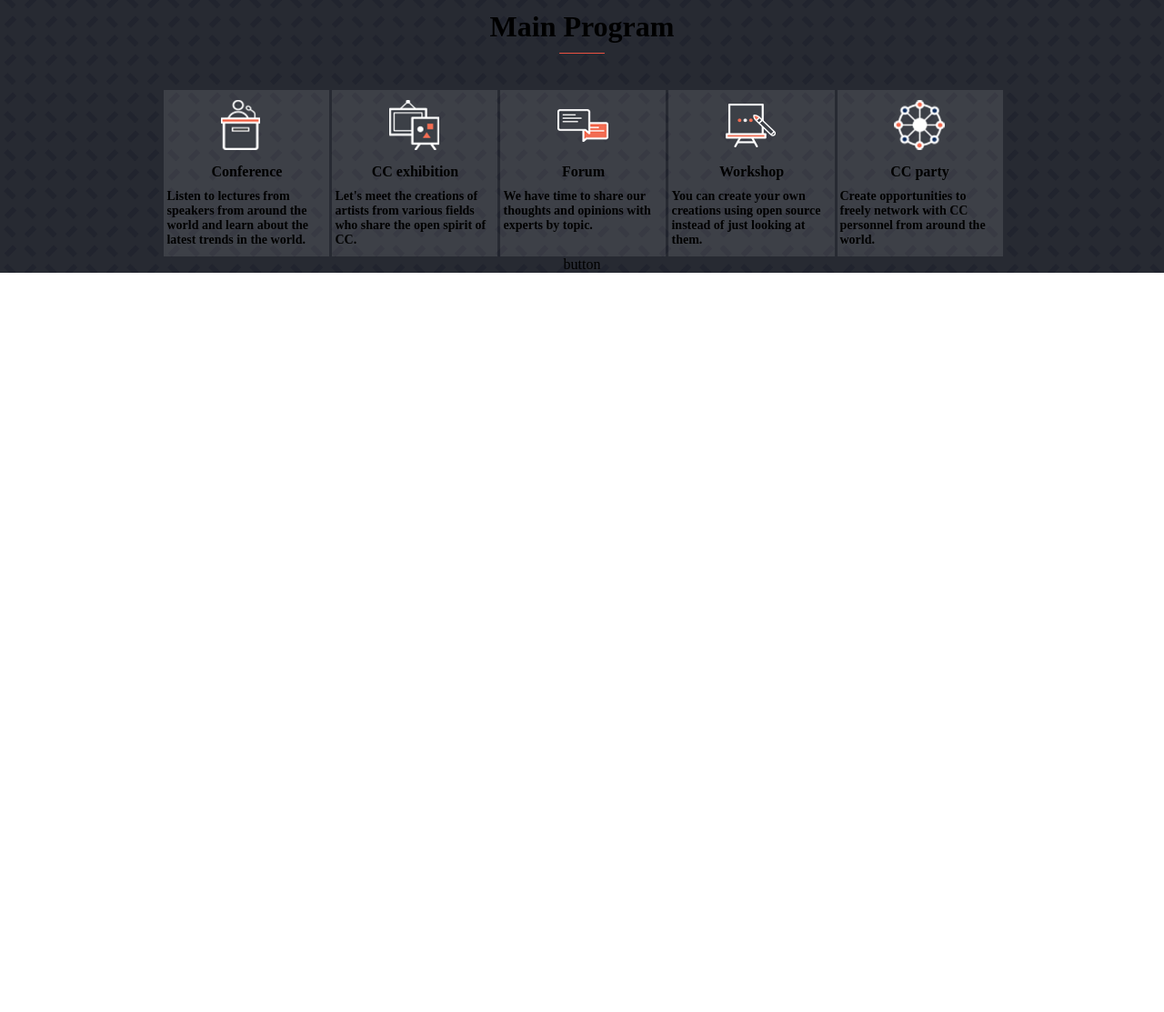
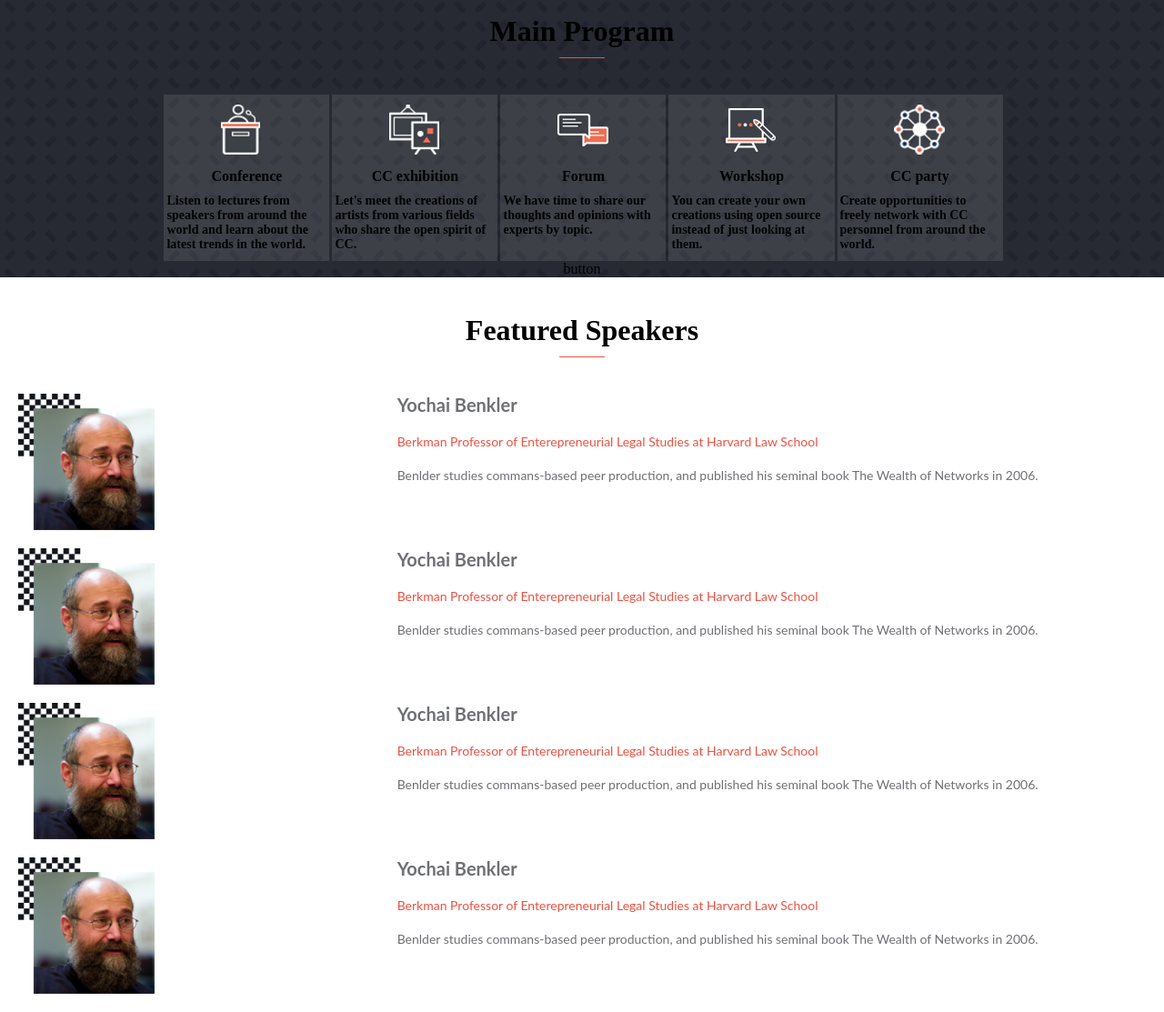
Before and after one commit to UREYPRICE/microVerseCapStoneProject, a plain HTML site: page index.html in a window 1280 px wide. Shown: the part 839-1952 px from the top of the page at 91% size. Before the commit the page ends 1139 px from the top, so only its background shows below. Drawn offline with Linux system fonts and the light colour scheme.

Commit message:
Added speaker section in html

```diff
--- a/index.html
+++ b/index.html
@@ -1,5 +1,6 @@
 <!DOCTYPE html>
 <html lang="en">
+
 <head>
   <meta charset="UTF-8">
   <meta http-equiv="X-UA-Compatible" content="IE=edge">
@@ -7,6 +8,7 @@
   <link rel="stylesheet" href="style.css">
   <title>Document</title>
 </head>
+
 <body>
   <div class="after-body">
 
@@ -24,13 +26,13 @@
       </div>
     </div>
 
-<nav >
+    <nav class="nav-display-desktop">
 
       <ul class="nav-grid">
         <li class="col1"><a href=""><img src="img/logo.png" alt=""></a></li>
         <li class="col2"><a href="">About</a></li>
         <li class="col3"><a href="">Program</a></li>
-<li class="col4" ><a href="">Join</a></li>
+        <li class="col4"><a href="">Join</a></li>
         <li class="col5"><a href="">Sponsor</a></li>
         <li class="col6"><a href="">News</a></li>
         <li class="col7"><a href="">CC Campaign</a></li>
@@ -40,10 +42,10 @@
     </nav>
 
 
-  <div class="burger-logo display-none" >
+    <div class="burger-logo display-none">
       <ul>
         <li><img src="img/burger-icon.png" alt=""></li>
-      <li class="logo"> <img  src="img/logo.png" alt=""></li>
+        <li class="logo"> <img src="img/logo.png" alt=""></li>
       </ul>
 
 
@@ -52,7 +54,8 @@
     <div class="headline-wrapper">
       <div class="headline">
         <p><img src="img/headiline-text.png" alt=""></p>
-  <p class="headline-text">A fun festival where people from more than 80 countries who believe in the value of sharing and openness and create positive change gather and share ideas will be held in Korea in October.</p>
+        <p class="headline-text">A fun festival where people from more than 80 countries who believe in the value of
+          sharing and openness and create positive change gather and share ideas will be held in Korea in October.</p>
       </div>
       <div class="venu-div">
         <p class="venu-text"> 2015.10.14 (Wed) ~ 17 (Sat) </p>
@@ -63,7 +66,7 @@
 
     <div class="main-section">
       <div class="main-section-h">
- <h1 >Main Program</h1>
+        <h1>Main Program</h1>
         <div class="red-underline"></div>
 
 
@@ -76,7 +79,8 @@
           <ul class="main-section-items">
             <li><img src="img/program_icon_01.png" alt=""></li>
             <li>Conference</li>
-      <li>Listen to lectures from speakers from around the world and learn about the latest trends in the world.</li>
+            <li>Listen to lectures from speakers from around the world and learn about the latest trends in the world.
+            </li>
           </ul>
         </div>
 
@@ -115,9 +119,104 @@
 
       </div>
 
- <div><p>button</p></div>
+      <div>
+        <p>button</p>
+      </div>
 
     </div>
+
+
+    <div class="spearker-h">
+      <h1>Featured Speakers</h1>
+      <div class="red-underline"></div>
+
+    </div>
+
+
+
+
+    <article>
+
+      <div class="speaker-section">
+
+        <div class="img-div">
+          <img src="img/speaker_01.png" alt="">
+        </div>
+
+        <div class="info-div">
+          <h2>Yochai Benkler</h2>
+          <h3>Berkman Professor of Enterepreneurial Legal Studies at Harvard Law School</h3>
+          <p>Benlder studies commans-based peer production, and published his seminal book The Wealth of Networks in
+            2006.</p>
+        </div>
+
+      </div>
+
+    </article>
+
+    <article>
+
+      <div class="speaker-section">
+
+        <div class="img-div">
+          <img src="img/speaker_01.png" alt="">
+        </div>
+
+        <div class="info-div">
+          <h2>Yochai Benkler</h2>
+          <h3>Berkman Professor of Enterepreneurial Legal Studies at Harvard Law School</h3>
+          <p>Benlder studies commans-based peer production, and published his seminal book The Wealth of Networks in
+            2006.</p>
+        </div>
+
+      </div>
+
+    </article>
+
+
+    <article>
+
+      <div class="speaker-section">
+
+        <div class="img-div">
+          <img src="img/speaker_01.png" alt="">
+        </div>
+
+        <div class="info-div">
+          <h2>Yochai Benkler</h2>
+          <h3>Berkman Professor of Enterepreneurial Legal Studies at Harvard Law School</h3>
+          <p>Benlder studies commans-based peer production, and published his seminal book The Wealth of Networks in
+            2006.</p>
+        </div>
+
+      </div>
+
+    </article>
+
+
+
+    <article>
+
+      <div class="speaker-section">
+
+        <div class="img-div">
+          <img src="img/speaker_01.png" alt="">
+        </div>
+
+        <div class="info-div">
+          <h2>Yochai Benkler</h2>
+          <h3>Berkman Professor of Enterepreneurial Legal Studies at Harvard Law School</h3>
+          <p>Benlder studies commans-based peer production, and published his seminal book The Wealth of Networks in
+            2006.</p>
+        </div>
+
+      </div>
+
+    </article>
+
+
+
+
 
 
 
@@ -128,4 +227,5 @@
 
   </div>
 </body>
+
 </html>
--- a/style.css
+++ b/style.css
@@ -131,6 +131,59 @@ ul {
   display: none;
 }
 
+.nav-display-desktop{
+  display: none;
+}
+
+.spearker-h {
+  margin: 40px;
+  text-align: center;
+}
+
+.speaker-section {
+  margin: 20px;
+display: grid;
+grid-template-columns: 1fr 1fr 1fr;
+column-gap: 10px;
+}
+.img-div > img {
+  display: block;
+  height: 150px;
+  width: 150px;
+  }
+.img-div {
+  grid-column: 1 / 2;
+}
+
+.info-div {
+  grid-column: 2 / 4;
+  width: 90%;
+}
+.info-div {
+  display: flex;
+  flex-direction: column;
+  justify-content: flex-start;
+  gap: 20px;
+}
+
+.info-div > h2{
+  font-family: "Lato", sans-serif;
+  font-size: 20px;
+  font-weight: 700;
+  color: rgb(111, 112, 116);
+}
+.info-div > h3 {
+  font-family: "Lato", sans-serif;
+  font-size: 14px;
+  font-weight: 400;
+  color: rgb(236, 82, 66);
+}
+
+.info-div > p {
+  font-family: "Lato", sans-serif;
+  font-size: 14px;
+  color: rgb(111, 112, 116);
+  }
 
 @media only screen and (min-width: 600px) {
   .display{
@@ -191,36 +244,42 @@ color: black;
 
 .nav-grid {
   display: grid;
-  grid-template-columns: 1fr 1fr 1fr 1fr 1fr 1fr 1fr 1fr 1fr 1fr 1fr 1fr 1fr ;
+  grid-template-columns: 1fr 1fr 1fr 1fr 1fr 1fr 1fr 1fr 1fr 1fr 1fr 1fr 1fr 1fr 1fr;
+  column-gap: 20px;
 }
 .col1 {
   grid-column: 2 / 3;
 }
 
 .col2 {
-  grid-column: 4 /5;
+  grid-column: 6 / 7;
 }
 
 .col3 {
-  grid-column: 5/6;
+  grid-column: 7 / 8;
 }
 
 .col4{
-  grid-column: 6 / 7;
+  grid-column: 8 / 9;
 }
 .col5 {
-  grid-column: 7 / 8;
+  grid-column: 9 / 10;
 }
 
 .col6{
-  grid-column: 8 / 9;
+  grid-column: 10 / 11;
 }
 .col7 {
-  grid-column: 11 / 13;
+  grid-column: 13 / 15;
 }
 
+.col1 {
+  margin-top: -10px;
+}
 
-
+.nav-grid {
+  padding-top: 15px;
+}
 
 
   .desktop-div {
@@ -258,6 +317,9 @@ color: black;
     gap: 10px;
 
   }
+  .nav-display-desktop {
+    display: block;
+  }
 
 
 }
```
Lines whose indentation alone changed are shown as unchanged.
